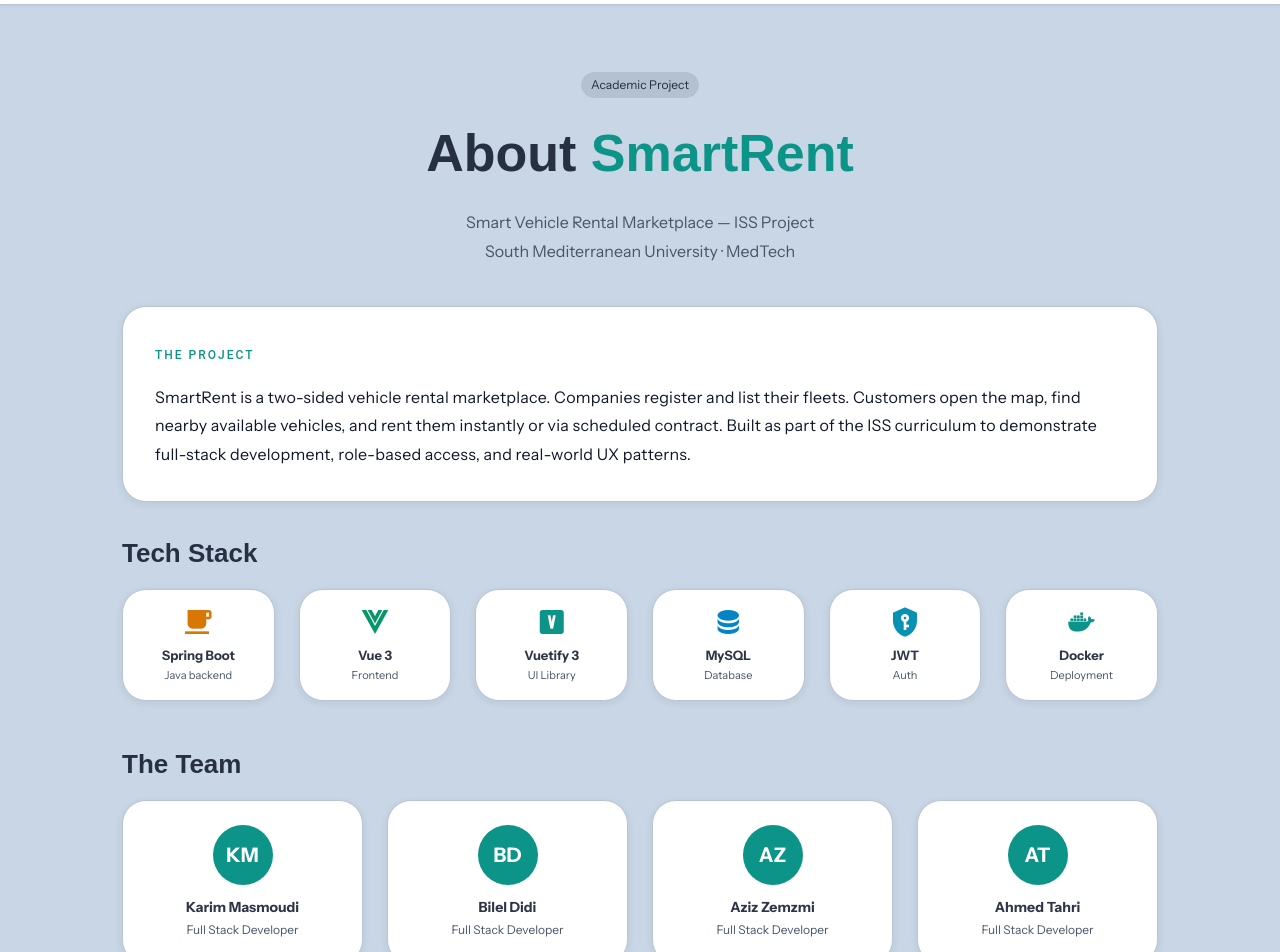
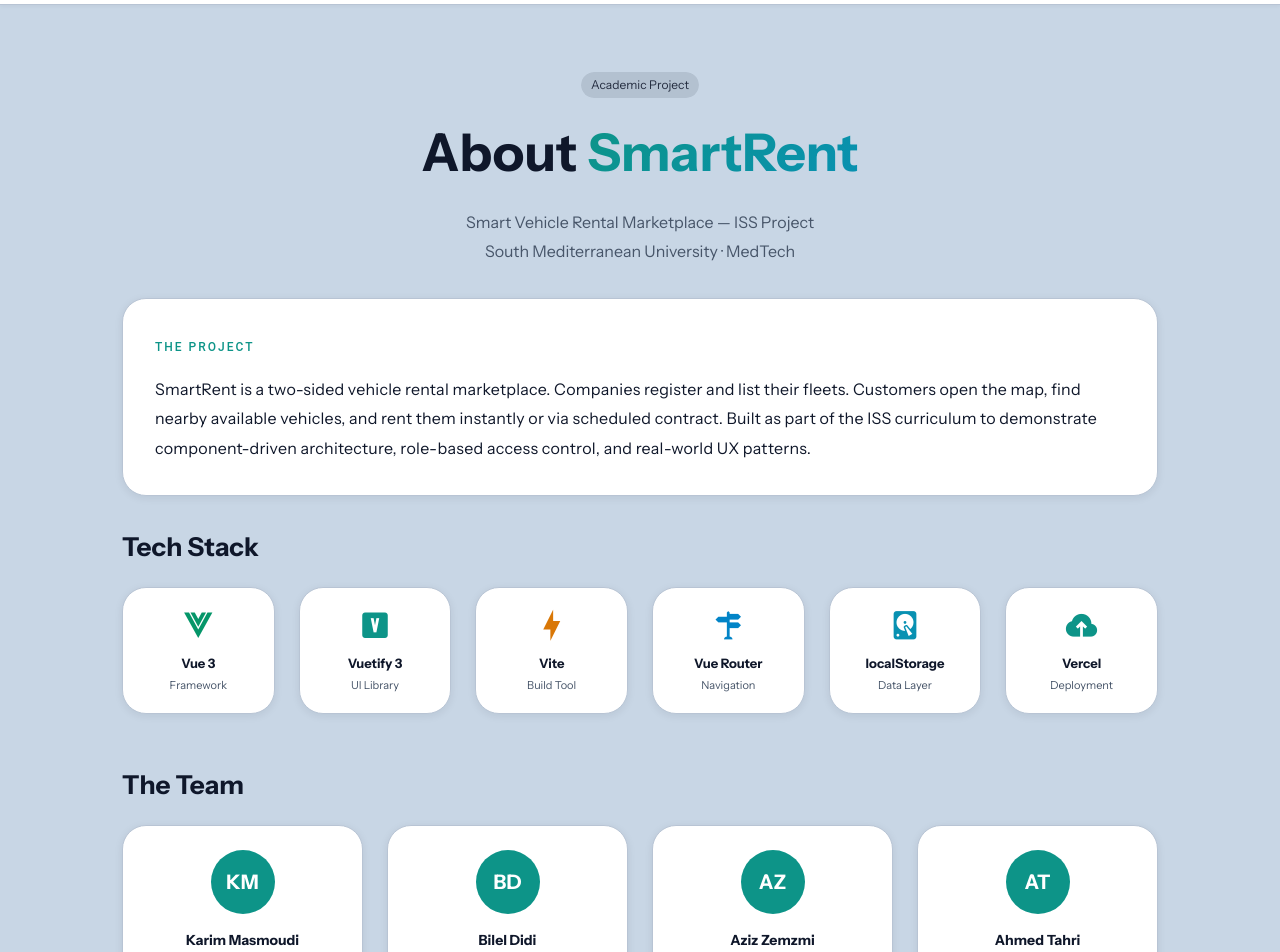
Before and after one commit to Kernel-Hunter/smart-vehicle-rental-system, a Vue app in the folder frontend/: page /about in a window 1280 px wide. Shown: the part 60-1012 px from the top of the page. Built offline with nearby package versions, Linux system fonts and the light colour scheme; a web font is replaced by a local one.

Commit message:
Update AboutView.vue

```diff
--- a/frontend/src/views/AboutView.vue
+++ b/frontend/src/views/AboutView.vue
@@ -1,79 +1,92 @@
 <!-- AboutView.vue -->
 <template>
-  <div style="max-width:1100px; margin:0 auto; padding:28px 32px;">
-    <div class="text-center py-10 reveal">
+  <div class="about-page">
+
+    <!-- Header -->
+    <div class="about-header">
       <v-chip color="primary" variant="tonal" size="small" class="mb-4">Academic Project</v-chip>
-      <h1 style="font-family:'Syne',sans-serif;font-size:clamp(32px,5vw,52px);font-weight:800;margin-bottom:16px;">
-        About <span style="color:rgb(var(--v-theme-primary))">SmartRent</span>
+      <h1 class="about-title">
+        About <span class="gradient-text">SmartRent</span>
       </h1>
-      <p style="font-size:16px;color:rgb(var(--v-theme-on-surface-variant));max-width:560px;margin:0 auto;line-height:1.8;">
-        Smart Vehicle Rental Marketplace — ISS Project<br />South Mediterranean University · MedTech
+      <p class="about-sub">
+        Smart Vehicle Rental Marketplace — ISS Project<br />
+        South Mediterranean University · MedTech
       </p>
     </div>
 
     <!-- Description -->
-    <v-card rounded="xl" elevation="1" class="mb-8 reveal reveal-delay-1">
+    <v-card rounded="xl" elevation="1" class="mb-8 fade-up-1">
       <v-card-text class="pa-8">
         <p class="text-overline text-primary mb-3">The Project</p>
-        <p style="font-size:16px;line-height:1.8;color:rgb(var(--v-theme-on-surface));">
+        <p class="about-body">
           SmartRent is a two-sided vehicle rental marketplace. Companies register and list their fleets.
           Customers open the map, find nearby available vehicles, and rent them instantly or via scheduled contract.
-          Built as part of the ISS curriculum to demonstrate full-stack development, role-based access, and real-world UX patterns.
+          Built as part of the ISS curriculum to demonstrate component-driven architecture,
+          role-based access control, and real-world UX patterns.
         </p>
       </v-card-text>
     </v-card>
 
     <!-- Tech stack -->
-    <h2 class="reveal mb-4" style="font-family:'Syne',sans-serif;font-size:26px;font-weight:700;">Tech Stack</h2>
-    <v-row class="mb-8">
-      <v-col v-for="(t, i) in tech" :key="t.name" cols="6" md="4" lg="2">
-        <v-card :class="`hover-lift reveal reveal-delay-${(i%4)+1}`" rounded="xl" elevation="1" class="text-center pa-4">
-          <v-icon :color="t.color" size="32" class="mb-2">{{ t.icon }}</v-icon>
-          <div style="font-size:13px;font-weight:700;">{{ t.name }}</div>
-          <div style="font-size:11px;color:rgb(var(--v-theme-on-surface-variant));margin-top:2px;">{{ t.desc }}</div>
+    <h2 class="section-heading mb-5 fade-up-1">Tech Stack</h2>
+    <v-row class="mb-10">
+      <v-col v-for="(t, i) in tech" :key="t.name" cols="6" sm="4" md="3" lg="2">
+        <v-card
+          :class="`hover-lift fade-up-${(i % 4) + 1}`"
+          rounded="xl"
+          elevation="1"
+          class="tech-card text-center pa-5"
+        >
+          <v-icon :color="t.color" size="34" class="mb-3">{{ t.icon }}</v-icon>
+          <div class="tech-name">{{ t.name }}</div>
+          <div class="tech-desc">{{ t.desc }}</div>
         </v-card>
       </v-col>
     </v-row>
 
     <!-- Team -->
-    <h2 class="reveal mb-4" style="font-family:'Syne',sans-serif;font-size:26px;font-weight:700;">The Team</h2>
-    <v-row class="mb-8">
+    <h2 class="section-heading mb-5 fade-up-1">The Team</h2>
+    <v-row class="mb-10">
       <v-col v-for="(m, i) in team" :key="m.name" cols="6" md="3">
-        <v-card :class="`hover-lift reveal reveal-delay-${i+1}`" rounded="xl" elevation="1" class="text-center pa-6">
-          <v-avatar color="primary" size="60" class="mb-3">
-            <span style="font-size:20px;font-weight:700;color:white;">{{ m.initials }}</span>
+        <v-card
+          :class="`hover-lift fade-up-${i + 1}`"
+          rounded="xl"
+          elevation="1"
+          class="team-card text-center pa-6"
+        >
+          <v-avatar color="primary" size="64" class="mb-4">
+            <span class="avatar-initials">{{ m.initials }}</span>
           </v-avatar>
-          <div style="font-weight:700;font-size:14px;">{{ m.name }}</div>
-          <div style="font-size:12px;color:rgb(var(--v-theme-on-surface-variant));margin-top:3px;">{{ m.role }}</div>
+          <div class="member-name">{{ m.name }}</div>
+          <div class="member-role">{{ m.role }}</div>
         </v-card>
       </v-col>
     </v-row>
 
     <!-- University -->
-    <v-card color="primary" variant="tonal" rounded="xl" elevation="0" class="reveal">
+    <v-card color="primary" variant="tonal" rounded="xl" elevation="0" class="fade-up-1">
       <v-card-text class="pa-6">
-        <p class="text-overline mb-1">Institution</p>
-        <p style="font-family:'Syne',sans-serif;font-size:20px;font-weight:700;">South Mediterranean University — MedTech</p>
-        <p style="font-size:14px;color:rgb(var(--v-theme-on-surface-variant));margin-top:4px;">Program: ISS — Ingénierie des Systèmes et des Services</p>
+        <p class="text-overline mb-2">Institution</p>
+        <p class="uni-name">South Mediterranean University — MedTech</p>
+        <p class="uni-sub">Program: ISS — Ingénierie des Systèmes et des Services</p>
       </v-card-text>
     </v-card>
+
   </div>
 </template>
 
 <script>
-import { useReveal } from '../composables/useReveal.js'
 export default {
   name: 'AboutView',
-  setup() { return useReveal() },
   data() {
     return {
       tech: [
-        { icon: 'mdi-coffee',      color: 'warning',   name: 'Spring Boot', desc: 'Java backend'  },
-        { icon: 'mdi-vuejs',       color: 'success',   name: 'Vue 3',       desc: 'Frontend'      },
-        { icon: 'mdi-alpha-v-box', color: 'primary',   name: 'Vuetify 3',   desc: 'UI Library'    },
-        { icon: 'mdi-database',    color: 'info',      name: 'MySQL',       desc: 'Database'      },
-        { icon: 'mdi-shield-key',  color: 'secondary', name: 'JWT',         desc: 'Auth'          },
-        { icon: 'mdi-docker',      color: 'primary',   name: 'Docker',      desc: 'Deployment'    },
+        { icon: 'mdi-vuejs',          color: 'success',   name: 'Vue 3',       desc: 'Framework'    },
+        { icon: 'mdi-alpha-v-box',    color: 'primary',   name: 'Vuetify 3',   desc: 'UI Library'   },
+        { icon: 'mdi-lightning-bolt', color: 'warning',   name: 'Vite',        desc: 'Build Tool'   },
+        { icon: 'mdi-routes',         color: 'info',      name: 'Vue Router',  desc: 'Navigation'   },
+        { icon: 'mdi-harddisk',       color: 'secondary', name: 'localStorage',desc: 'Data Layer'   },
+        { icon: 'mdi-cloud-upload',   color: 'primary',   name: 'Vercel',      desc: 'Deployment'   },
       ],
       team: [
         { name: 'Karim Masmoudi', initials: 'KM', role: 'Full Stack Developer' },
@@ -82,7 +95,110 @@
         { name: 'Ahmed Tahri',    initials: 'AT', role: 'Full Stack Developer' },
       ]
     }
-  },
-  mounted() { this.setupReveal() }
+  }
 }
 </script>
+
+<style scoped>
+.about-page {
+  max-width: 1100px;
+  margin: 0 auto;
+  padding: 28px 32px;
+}
+
+@media (max-width: 600px) {
+  .about-page { padding: 16px; }
+}
+
+/* Header */
+.about-header {
+  text-align: center;
+  padding: 40px 0 32px;
+}
+
+.about-title {
+  font-family: 'Cabinet Grotesk', 'Instrument Sans', sans-serif;
+  font-size: clamp(32px, 5vw, 52px);
+  font-weight: 800;
+  margin-bottom: 16px;
+  color: rgb(var(--v-theme-on-background));
+}
+
+.about-sub {
+  font-size: 16px;
+  line-height: 1.8;
+  color: rgb(var(--v-theme-on-surface-variant));
+  max-width: 520px;
+  margin: 0 auto;
+}
+
+/* Description */
+.about-body {
+  font-size: 16px;
+  line-height: 1.85;
+  color: rgb(var(--v-theme-on-surface));
+}
+
+/* Section heading */
+.section-heading {
+  font-family: 'Cabinet Grotesk', 'Instrument Sans', sans-serif;
+  font-size: 26px;
+  font-weight: 700;
+  color: rgb(var(--v-theme-on-background));
+}
+
+/* Tech cards */
+.tech-card {
+  height: 100%;
+  transition: transform 0.2s ease, box-shadow 0.2s ease;
+}
+
+.tech-name {
+  font-size: 13px;
+  font-weight: 700;
+  color: rgb(var(--v-theme-on-surface));
+}
+
+.tech-desc {
+  font-size: 11px;
+  color: rgb(var(--v-theme-on-surface-variant));
+  margin-top: 3px;
+}
+
+/* Team cards */
+.team-card {
+  height: 100%;
+}
+
+.avatar-initials {
+  font-size: 20px;
+  font-weight: 700;
+  color: white;
+}
+
+.member-name {
+  font-weight: 700;
+  font-size: 14px;
+  color: rgb(var(--v-theme-on-surface));
+  margin-bottom: 4px;
+}
+
+.member-role {
+  font-size: 12px;
+  color: rgb(var(--v-theme-on-surface-variant));
+}
+
+/* University card */
+.uni-name {
+  font-family: 'Cabinet Grotesk', 'Instrument Sans', sans-serif;
+  font-size: 20px;
+  font-weight: 700;
+  color: rgb(var(--v-theme-on-surface));
+}
+
+.uni-sub {
+  font-size: 14px;
+  color: rgb(var(--v-theme-on-surface-variant));
+  margin-top: 6px;
+}
+</style>
```
